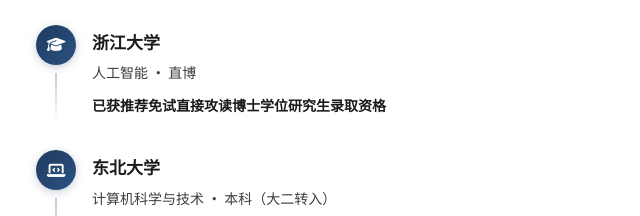
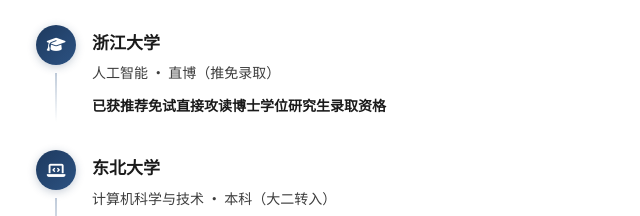
Before and after one commit to panhh0804/panhh0804.github.io, a plain HTML site: page index.html in a window 1280 px wide. Shown: the part 738-954 px from the top of the page, 152-792 px from the left. Drawn offline with Linux system fonts and the light colour scheme; some packages are replaced by stand-ins of ours; a script that the page names is missing.

Commit message:
完善直博录取标注

```diff
--- a/index.html
+++ b/index.html
@@ -129,7 +129,7 @@
                             <span class="timeline-institution">浙江大学</span>
                             <span class="timeline-date">2027.09 —（拟）</span>
                         </div>
-                        <div class="timeline-degree">人工智能 · 直博</div>
+                        <div class="timeline-degree">人工智能 · 直博（推免录取）</div>
                         <div class="timeline-detail">
                             <p><strong>已获推荐免试直接攻读博士学位研究生录取资格</strong></p>
                         </div>
```
